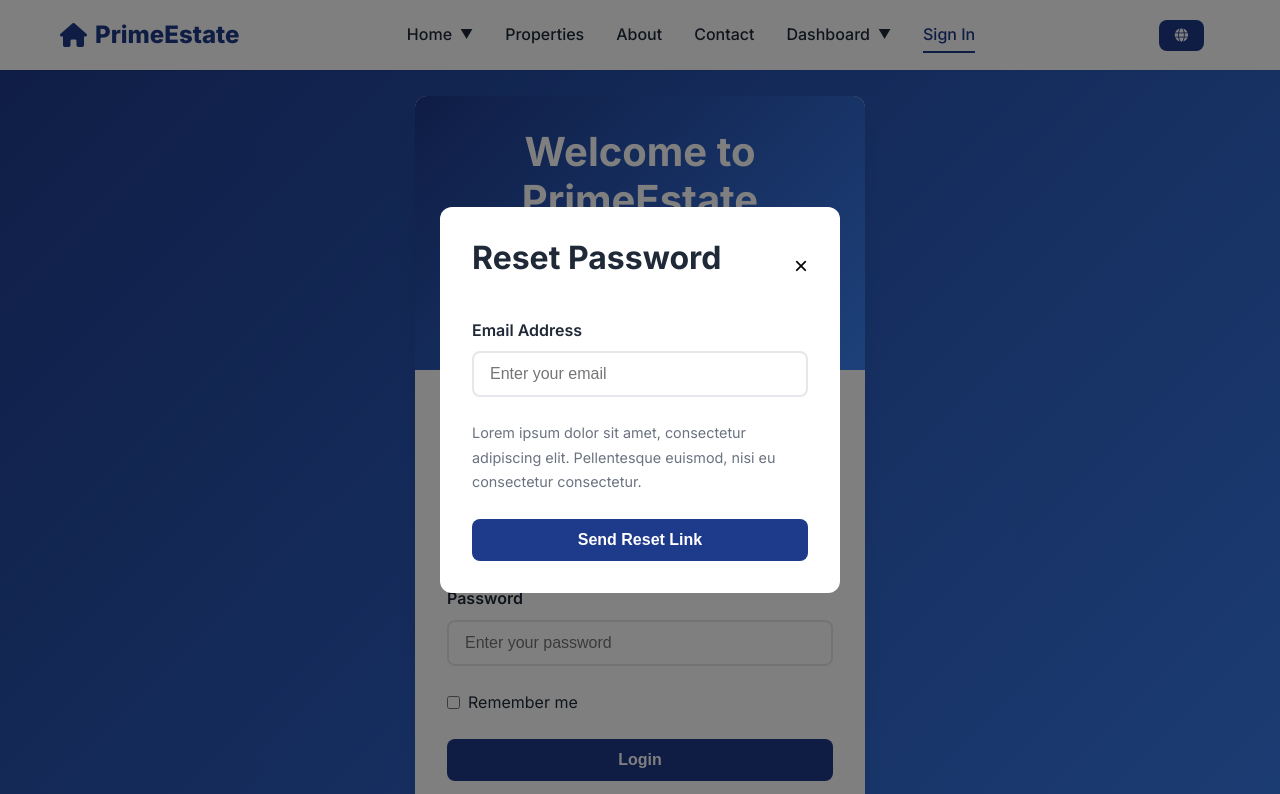
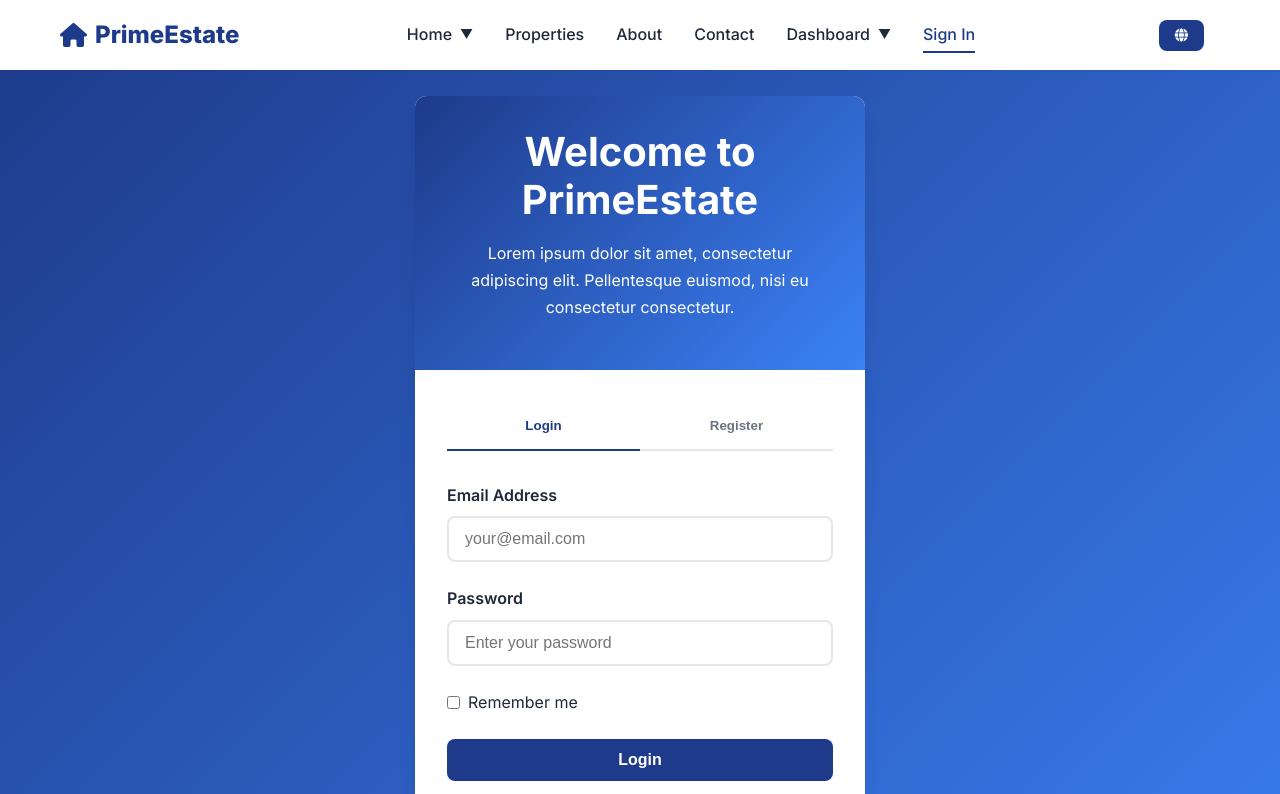
Before and after one commit to dharun-sukumar/rtl-estate, a plain HTML site: page login.html in a window 1280 px wide. Shown: the top 794 px of the page. Drawn offline with Linux system fonts and the light colour scheme.

Commit message:
Add files via upload

```diff
--- a/login.html
+++ b/login.html
@@ -272,26 +272,6 @@
         </div>
     </div>
 
-    <!-- Forgot Password Modal -->
-    <div id="forgotModal" class="modal" style="display: none; position: fixed; top: 0; left: 0; width: 100%; height: 100%; background: rgba(0,0,0,0.5); z-index: 10000; display: flex; align-items: center; justify-content: center;">
-        <div class="modal-content" style="background: white; padding: 2rem; border-radius: var(--border-radius-lg); max-width: 400px; width: 90%; margin: 2rem;">
-            <div style="display: flex; justify-content: space-between; align-items: center; margin-bottom: 1.5rem;">
-                <h3>Reset Password</h3>
-                <button class="modal-close" style="background: none; border: none; font-size: 1.5rem; cursor: pointer;">&times;</button>
-            </div>
-            <form id="forgotForm">
-                <div class="form-group">
-                    <label class="form-label">Email Address</label>
-                    <input type="email" name="email" class="form-control" required placeholder="Enter your email">
-                </div>
-                <p style="color: var(--text-light); font-size: 0.9rem; margin-bottom: 1.5rem;">
-                    Lorem ipsum dolor sit amet, consectetur adipiscing elit. Pellentesque euismod, nisi eu consectetur consectetur.
-                </p>
-                <button type="submit" class="btn btn-primary w-full">Send Reset Link</button>
-            </form>
-        </div>
-    </div>
-
     <script src="main.js"></script>
     <script src="rtl-toggle.js"></script>
     <script>
```
Also changed, not shown: index.html (+0 -1 lines).
